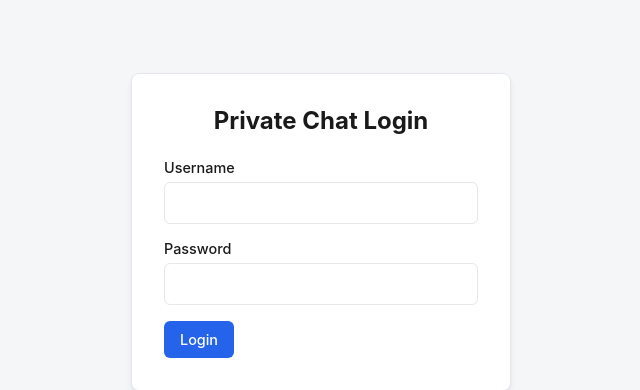
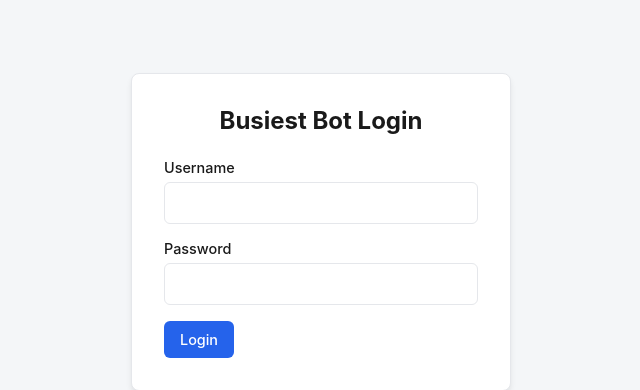
Before and after one commit to 23f2003268/chatbot, a Flask app: page /login in a window 1280 px wide. Shown: the part 168-558 px from the top of the page, without its empty margins (319-959 px from the left). Run offline with Flask 3, Linux system fonts and the light colour scheme.

Commit message:
Update app title to Busiest Bot and reference user_chat.js

```diff
--- a/templates/login.html
+++ b/templates/login.html
@@ -3,12 +3,12 @@
 <head>
     <meta charset="UTF-8">
     <meta name="viewport" content="width=device-width, initial-scale=1.0">
-    <title>Private Chat - Login</title>
+    <title>Busiest Bot Login</title>
     <link rel="stylesheet" href="{{ url_for('static', filename='style.css') }}">
 </head>
 <body>
     <div class="container login-box">
-        <h2>Private Chat Login</h2>
+        <h2>Busiest Bot Login</h2>
         {% if error %}
         <div class="error-message">{{ error }}</div>
         {% endif %}
--- a/templates/user.html
+++ b/templates/user.html
@@ -3,13 +3,13 @@
 <head>
     <meta charset="UTF-8">
     <meta name="viewport" content="width=device-width, initial-scale=1.0">
-    <title>Private Chat</title>
+    <title>Busiest Bot</title>
     <link rel="stylesheet" href="{{ url_for('static', filename='style.css') }}">
 </head>
 <body>
     <div class="chat-container">
         <header class="chat-header">
-            <h2>Private Chat</h2>
+            <h2>Busiest Bot</h2>
             <div class="user-info">
                 <span>User: {{ username }}</span>
                 <form action="/logout" method="POST" style="display:inline;">
```
